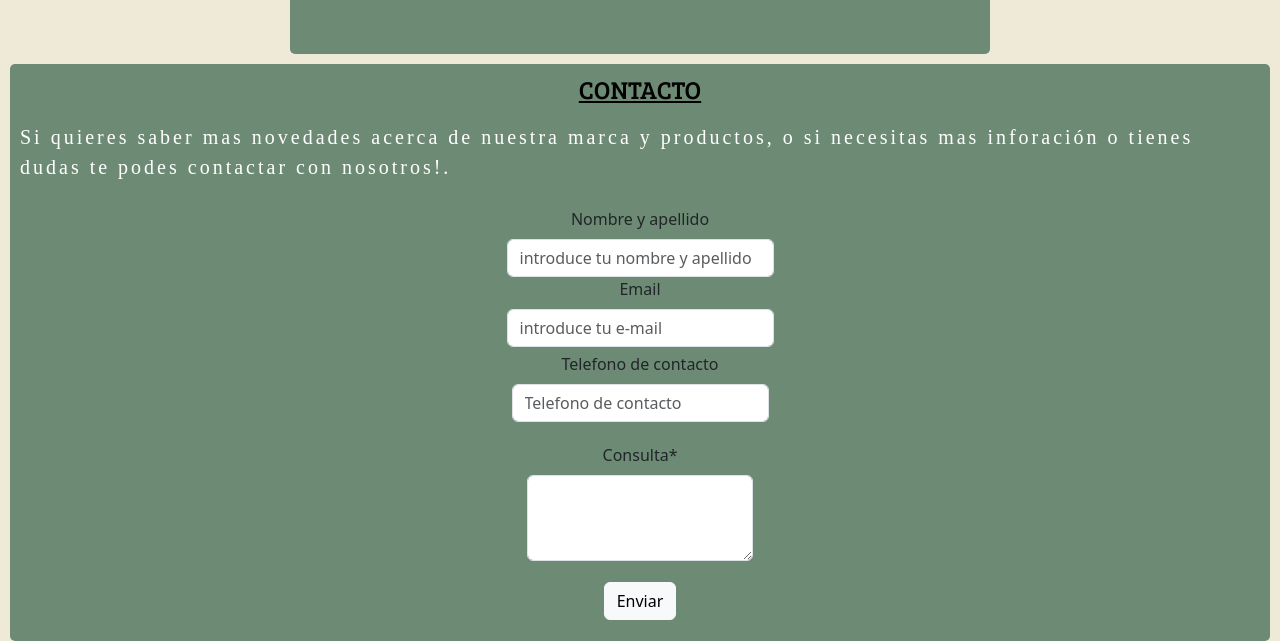
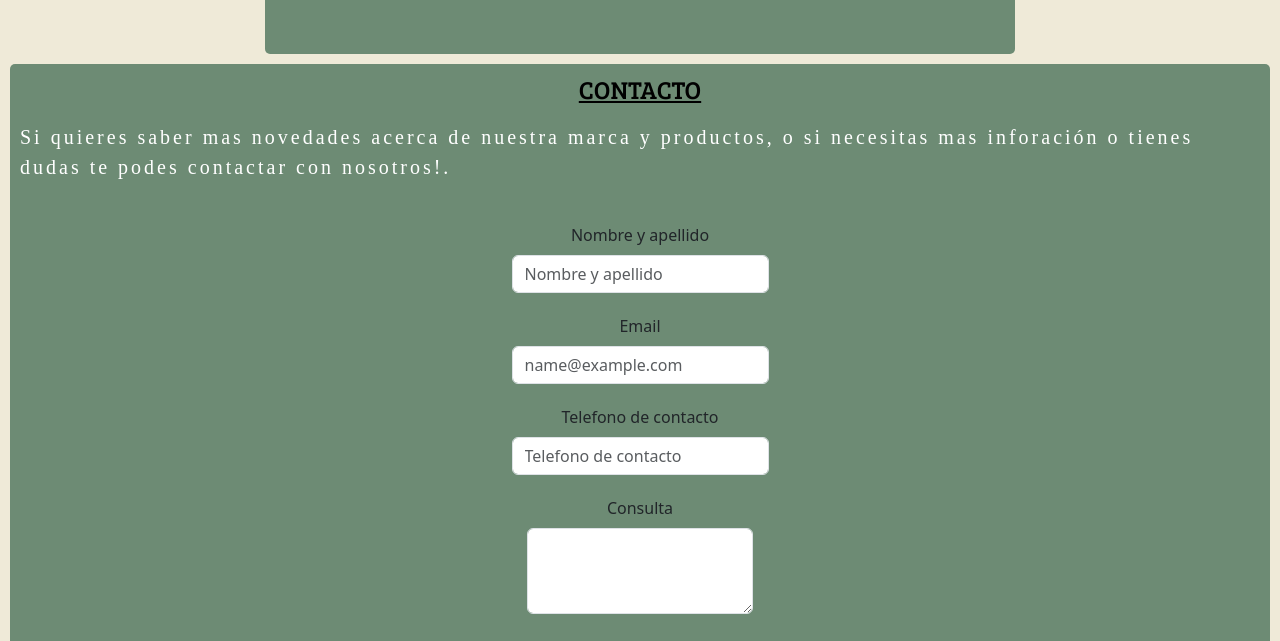
Before and after one commit to muratgabriel/mobilefirst-coder-pionner, a website: page pages/tiendas-contacto.html in a window 1280 px wide. Shown: the part 879-1520 px from the top of the page. Drawn offline with nearby package versions, Linux system fonts and the light colour scheme; a web font is replaced by a local one.

```diff
--- a/pages/tiendas-contacto.html
+++ b/pages/tiendas-contacto.html
@@ -98,24 +98,49 @@
                                 tienes dudas te podes contactar con nosotros!.</p>
                             </P>
                         </div>
-                        <div class="mb-3">
-                            <label for="nombre-apellido" class="form-label">Nombre y apellido</label>
-                            <input type="nombre-apellido" class="form-control" id="exampleFormControlInput1"
-                                placeholder="introduce tu nombre y apellido" />
-                            <label for="email" class="form-label">Email</label>
-                            <input type="email" class="form-control" id="exampleFormControlInput1"
-                                placeholder="introduce tu e-mail" />
+                        <div class="p-3 m-0 border-0 bd-example">
                             <div class="mb-3">
-                                <label for="telefono-contacto" class="form-label">Telefono de contacto</label>
-                                <input type="telefono-contacto" class="form-control" id="exampleFormControlInput1"
-                                    placeholder="Telefono de contacto" />
+                              <label for="exampleFormControlInput1" class="form-label"
+                                >Nombre y apellido</label
+                              >
+                              <input
+                                type="email"
+                                class="form-control"
+                                id="exampleFormControlInput1"
+                                placeholder="Nombre y apellido"
+                              />
                             </div>
                             <div class="mb-3">
-                                <label for="consulta" class="form-label">Consulta*</label>
-                                <textarea class="form-control" id="exampleFormControlInput1" rows="3"></textarea>
+                              <label for="exampleFormControlInput1" class="form-label">Email</label>
+                              <input
+                                type="email"
+                                class="form-control"
+                                id="exampleFormControlInput1"
+                                placeholder="name@example.com"
+                              />
                             </div>
-                            <div><button type="button" class="btn btn-light">Enviar</button></div>
-                        </div>
+                            <div class="mb-3">
+                              <label for="exampleFormControlInput1" class="form-label"
+                                >Telefono de contacto</label
+                              >
+                              <input
+                                type="email"
+                                class="form-control"
+                                id="exampleFormControlInput1"
+                                placeholder="Telefono de contacto"
+                              />
+                            </div>
+                            <div class="mb-3">
+                              <label for="exampleFormControlTextarea1" class="form-label"
+                                >Consulta</label
+                              >
+                              <textarea
+                                class="form-control"
+                                id="exampleFormControlTextarea1"
+                                rows="3"
+                              ></textarea>
+                            </div>
+                          </div>
                     </div>
                 </section>
             </div>
--- a/scss/layout/_main-nuestros-productos.scss
+++ b/scss/layout/_main-nuestros-productos.scss
@@ -16,6 +16,7 @@
     }
 
     section {
+        height: 100vh;
         display: flex;
         flex-direction: column;
         flex-wrap: wrap;
@@ -37,6 +38,7 @@
             a img {
                 width: 200px;
                 height: 200px;
+                border : 2px solid #000;
             }
         }
 
--- a/scss/layout/_media768px.scss
+++ b/scss/layout/_media768px.scss
@@ -127,7 +127,7 @@
             display: flex;
             flex-direction: column;
             section{
-                .tienda-hijo{@include card(800px, 700px, flex, column, center, center, #6D8B74, 5px);
+                .tienda-hijo{@include card(800px, 750px, flex, column, center, center, #6D8B74, 5px);
 div{
     h2{
         font-size: 25px;
```
Also changed, not shown: css/style.css, 1 other file.
